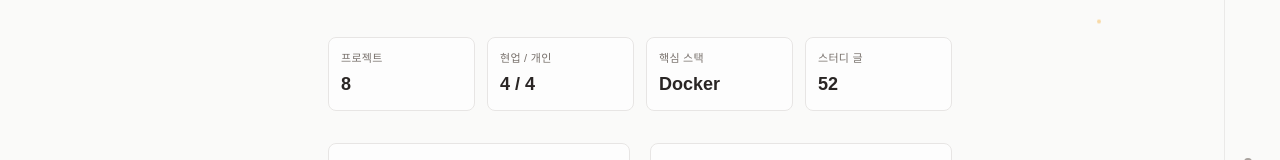
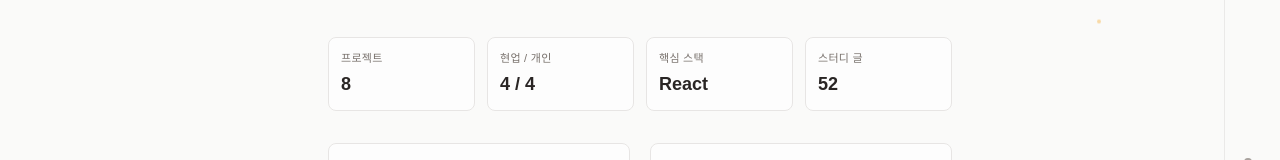
Before and after one commit to cbw6088/Portfolio, a Next.js app in the folder portfolio/: page /insights in a window 1280 px wide. Shown: the part 138-298 px from the top of the page. Built offline with nearby package versions, Linux system fonts and the light colour scheme; no server answers.

Commit message:
fix/기술스택 우선순위 조정

```diff
--- a/portfolio/src/app/insights/stats.ts
+++ b/portfolio/src/app/insights/stats.ts
@@ -175,7 +175,13 @@ export function getTechStackCounts(limit = 8): NamedCount[] {
 
   return [...counts.entries()]
     .map(([name, value]) => ({ name, value }))
-    .sort((a, b) => b.value - a.value || a.name.localeCompare(b.name))
+    .sort((a, b) => {
+      if (b.value !== a.value) return b.value - a.value;
+      // 동일 횟수면 React 우선
+      if (a.name === "React") return -1;
+      if (b.name === "React") return 1;
+      return a.name.localeCompare(b.name);
+    })
     .slice(0, limit);
 }
 
```
